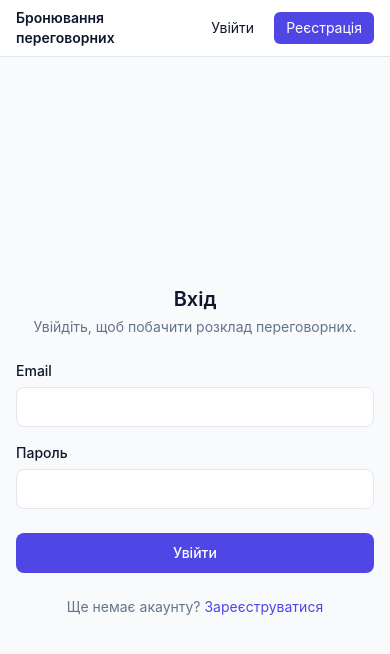
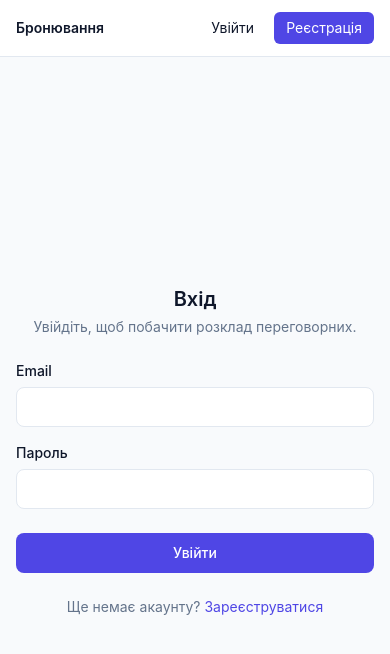
Before and after one commit to dmytrokurochkin/meeting-room-booking, a Next.js app: page /login in a window 390 px wide. Shown: the top 654 px of the page. Built offline with nearby package versions, Linux system fonts and the light colour scheme; no server answers.

Commit message:
fix(ui): header wrapping on narrow screens

```diff
--- a/src/components/layout/AppHeader.tsx
+++ b/src/components/layout/AppHeader.tsx
@@ -7,9 +7,13 @@ export async function AppHeader() {
 
   return (
     <header className="border-b border-border bg-surface">
-      <div className="mx-auto flex h-14 max-w-5xl items-center justify-between px-4">
-        <Link href="/rooms" className="focus-ring rounded-md text-sm font-semibold text-foreground">
-          Бронювання переговорних
+      <div className="mx-auto flex h-14 max-w-5xl items-center justify-between gap-2 px-4">
+        <Link
+          href="/rooms"
+          className="focus-ring shrink-0 truncate rounded-md text-sm font-semibold whitespace-nowrap text-foreground"
+        >
+          <span className="sm:hidden">Бронювання</span>
+          <span className="hidden sm:inline">Бронювання переговорних</span>
         </Link>
         <HeaderNav user={user ? { id: user.id, name: user.name } : null} />
       </div>
--- a/src/components/layout/HeaderNav.tsx
+++ b/src/components/layout/HeaderNav.tsx
@@ -10,7 +10,7 @@ type HeaderNavProps = {
 };
 
 function navLinkClass(active: boolean): string {
-  return `focus-ring rounded-md px-1 ${active ? "font-medium text-foreground" : "text-muted hover:text-foreground"}`;
+  return `focus-ring rounded-md px-1 whitespace-nowrap ${active ? "font-medium text-foreground" : "text-muted hover:text-foreground"}`;
 }
 
 export function HeaderNav({ user }: HeaderNavProps) {
@@ -45,12 +45,13 @@ export function HeaderNav({ user }: HeaderNavProps) {
   }
 
   return (
-    <nav className="flex items-center gap-4 text-sm">
+    <nav className="flex items-center gap-2 text-sm sm:gap-4">
       <Link href="/rooms" className={navLinkClass(pathname?.startsWith("/rooms") ?? false)}>
         Кімнати
       </Link>
       <Link href="/bookings" className={navLinkClass(pathname?.startsWith("/bookings") ?? false)}>
-        Мої бронювання
+        <span className="sm:hidden">Мої</span>
+        <span className="hidden sm:inline">Мої бронювання</span>
       </Link>
       <span className="hidden text-muted sm:inline">{user.name}</span>
       <Button variant="ghost" size="sm" loading={loggingOut} onClick={handleLogout}>
```
